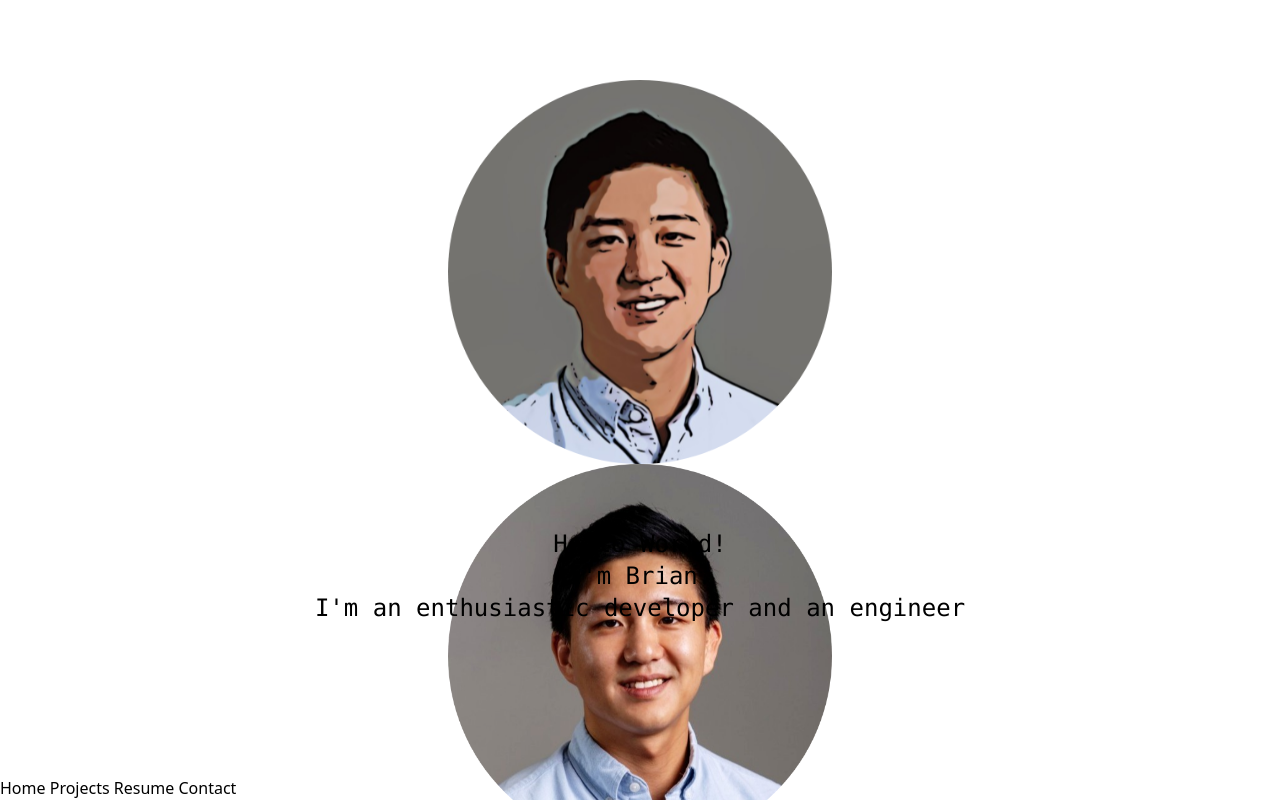
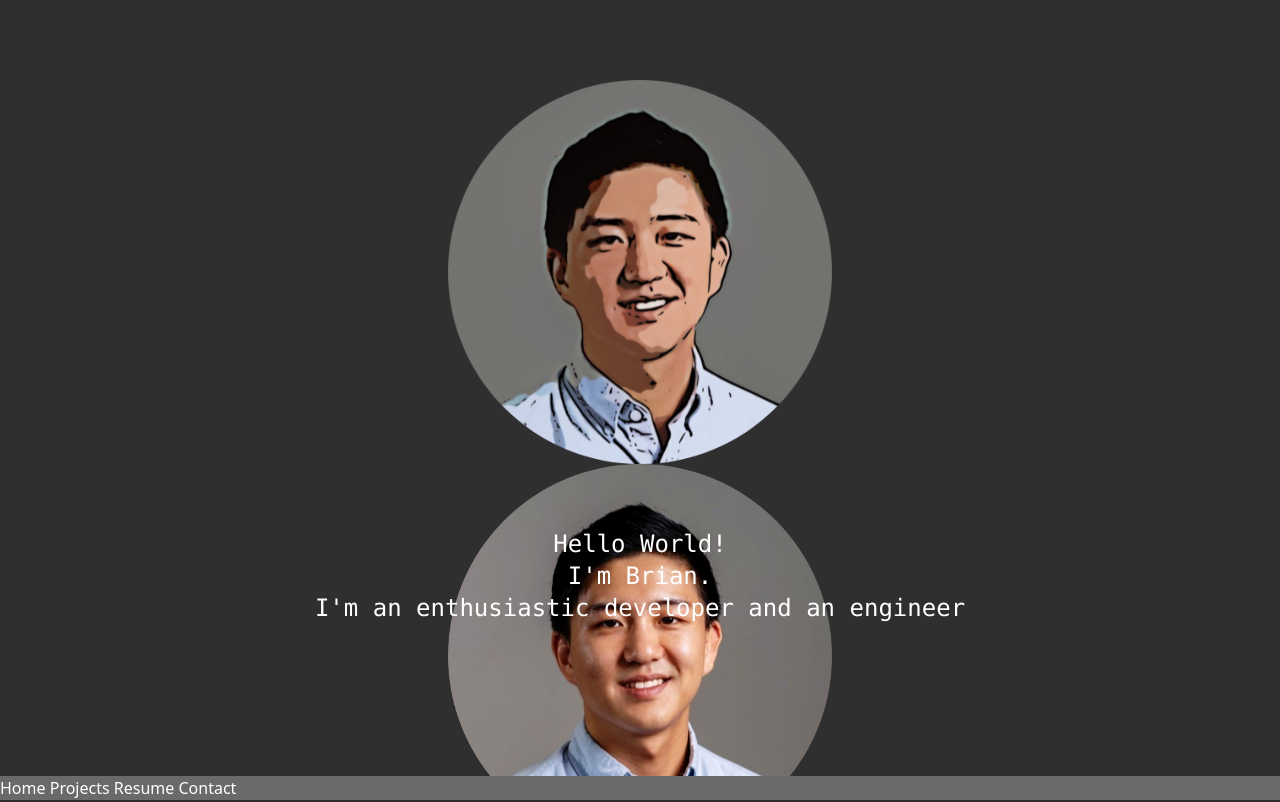
Before and after one commit to bischo91/bischo, a SvelteKit app: page / in a window 1280 px wide. Shown: the top 802 px of the page. Built offline with nearby package versions, Linux system fonts and the light colour scheme.

Commit message:
added: tailwind theme

```diff
--- a/package.json
+++ b/package.json
@@ -23,7 +23,7 @@
 		"prettier-plugin-tailwindcss": "^0.7.2",
 		"svelte": "^5.45.6",
 		"svelte-check": "^4.3.4",
-		"tailwindcss": "^4.1.17",
+		"tailwindcss": "^4.1.18",
 		"typescript": "^5.9.3",
 		"vite": "^7.2.6"
 	}
--- a/src/lib/components/about.svelte
+++ b/src/lib/components/about.svelte
@@ -14,7 +14,7 @@
 	};
 </script>
 
-<div class="bg-primary h-full min-h-screen w-full overflow-hidden" id="about">
+<div class="h-full min-h-screen w-full overflow-hidden bg-primary" id="about">
 	<div class="m-auto mt-20 h-56 w-56 sm:h-96 sm:w-96 {flipClass}" id="flipProfile">
 		<div class="flip-content">
 			<div class="flip-front">
@@ -25,8 +25,8 @@
 			</div>
 		</div>
 	</div>
-	<div class="bg-primary mx-4 mt-24 h-full sm:mt-16">
-		<p class="text-primary text-center font-mono text-sm sm:text-lg md:text-xl lg:text-2xl">
+	<div class="mx-4 mt-24 h-full bg-primary sm:mt-16">
+		<p class="text-center font-mono text-sm sm:text-lg md:text-xl lg:text-2xl">
 			Hello World! <br />
 			I'm Brian.<br />
 			I'm an enthusiastic developer and an engineer<br />
--- a/src/lib/components/contact.svelte
+++ b/src/lib/components/contact.svelte
@@ -15,12 +15,12 @@
 </script>
 
 <div
-	class="bg-primary m-auto mt-24 h-full min-h-screen w-5/6 overflow-hidden md:w-2/3"
+	class="m-auto mt-24 h-full min-h-screen w-5/6 overflow-hidden bg-primary md:w-2/3"
 	id="contact"
 >
-	<div class="bg-secondary m-auto flex h-full w-full flex-col rounded-lg">
-		<h1 class="text-primary mx-12 flex py-6 font-mono text-4xl">Contact Me</h1>
-		<h3 class="text-secondary mx-12 flex px-2 text-xl">Please feel free to contact me!</h3>
+	<div class="m-auto flex h-full w-full flex-col rounded-lg bg-secondary">
+		<h1 class="mx-12 flex py-6 font-mono text-4xl">Contact Me</h1>
+		<h3 class="mx-12 flex px-2 text-xl">Please feel free to contact me!</h3>
 		<!--<ContactForm />-->
 		Contact Form
 	</div>
--- a/src/lib/components/index.ts
+++ b/src/lib/components/index.ts
@@ -1,7 +1,6 @@
 import About from './about.svelte';
 import Contact from './contact.svelte';
 import Navigation from './navigation.svelte';
-import Projects from './projects.svelte';
 import Resume from './resume.svelte';
 
-export { About, Contact, Projects, Resume, Navigation };
+export { About, Contact, Resume, Navigation };
--- a/src/lib/components/navigation.svelte
+++ b/src/lib/components/navigation.svelte
@@ -70,7 +70,7 @@
 
 <div class="">
 	<nav
-		class={`${isNavFixed ? 'fixed top-0' : 'absolute bottom-0'} z-50 w-screen transition-all duration-300`}
+		class={`${isNavFixed ? 'fixed top-0' : 'absolute bottom-0'} z-50 w-screen bg-secondary transition-all duration-300`}
 		on:scroll={handleScroll}
 		bind:this={navRef}
 	>
--- a/src/routes/layout.css
+++ b/src/routes/layout.css
@@ -1 +1,12 @@
 @import 'tailwindcss';
+
+@theme {
+	--color-primary: #2f2f2f /*--color-primary-dark*/;
+	--color-secondary: #6a6a6a;
+}
+
+@layer base {
+	body {
+		@apply text-white;
+	}
+}
```
Also changed, not shown: 1 other file (tests, documents, lock files or other folders).
